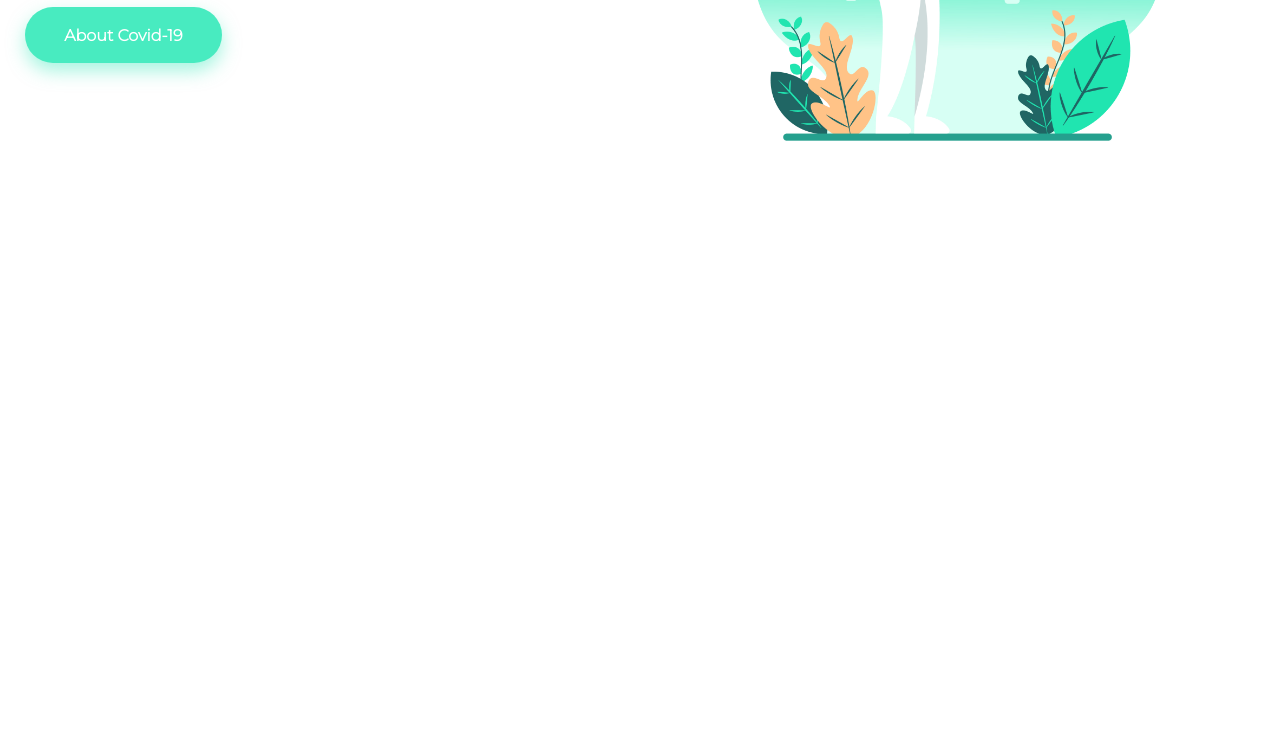
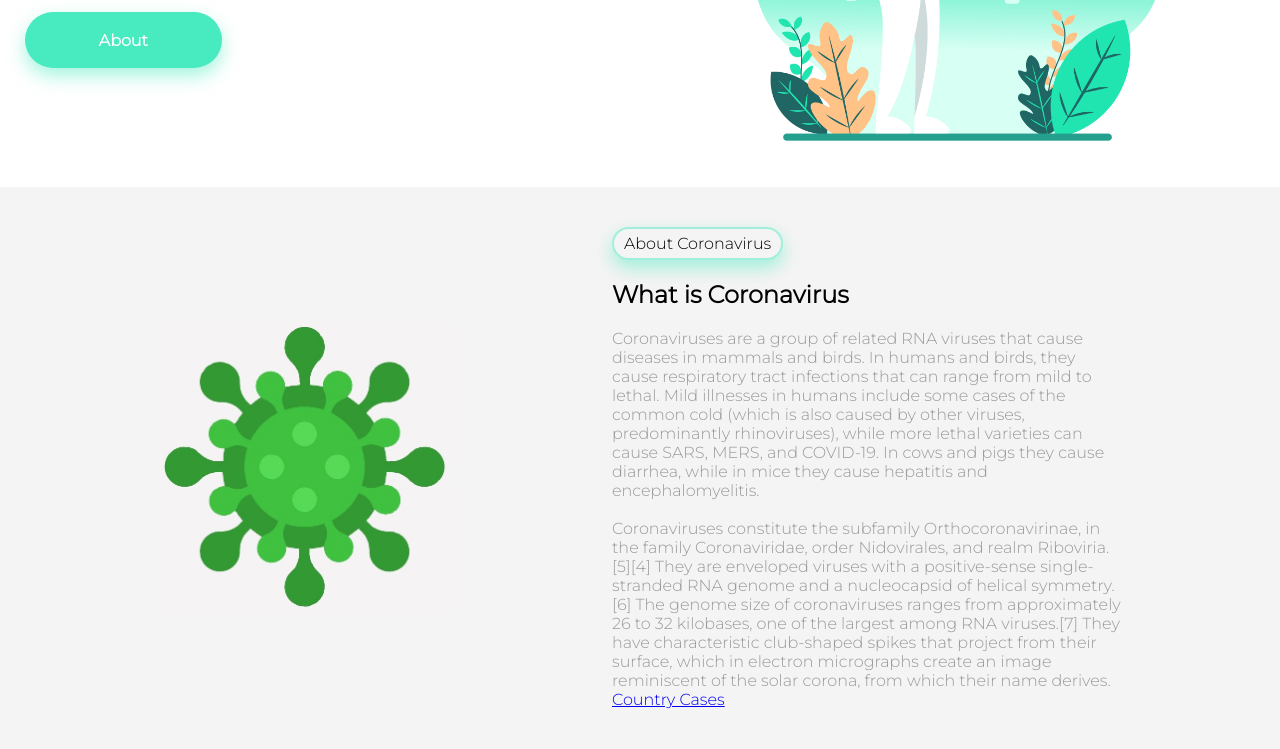
Before and after one commit to AdyPutra3234/corona-LandingPage, a website built with webpack: page src/index.html in a window 1280 px wide. Shown: the part 390-1139 px from the top of the page. Before the commit the page ends 800 px from the top, so only its background shows below. Built offline with nearby package versions, Linux system fonts and the light colour scheme.

Commit message:
add section about

```diff
--- /dev/null
+++ b/src/components/about/about.css
@@ -0,0 +1,13 @@
+#about {
+    height: max-content;
+    background-color: #F5F4F4;
+    display: flex;
+    align-items: center;
+    justify-content: space-evenly;
+    padding: 40px 0;
+}
+
+#about img {
+    width: 300px;
+    margin: 50px 0;
+}
--- /dev/null
+++ b/src/components/about/about.js
@@ -0,0 +1,26 @@
+import virusImg from '../../assets/virus.jpg';
+import './about.css';
+
+class About extends HTMLElement {
+
+    connectedCallback() {
+        this.render();
+    }
+
+    render() {
+        this.innerHTML = `
+        <div id="about">
+            <img src="${virusImg}" />
+            <div class="description-wrapper">
+                <p class="menu">About Coronavirus</p>
+                <h2 class="title">What is Coronavirus</h2>
+                <p class="description">Coronaviruses are a group of related RNA viruses that cause diseases in mammals and birds. In humans and birds, they cause respiratory tract infections that can range from mild to lethal. Mild illnesses in humans include some cases of the common cold (which is also caused by other viruses, predominantly rhinoviruses), while more lethal varieties can cause SARS, MERS, and COVID-19. In cows and pigs they cause diarrhea, while in mice they cause hepatitis and encephalomyelitis.</p>
+                </br>
+                <p class="description">Coronaviruses constitute the subfamily Orthocoronavirinae, in the family Coronaviridae, order Nidovirales, and realm Riboviria.[5][4] They are enveloped viruses with a positive-sense single-stranded RNA genome and a nucleocapsid of helical symmetry.[6] The genome size of coronaviruses ranges from approximately 26 to 32 kilobases, one of the largest among RNA viruses.[7] They have characteristic club-shaped spikes that project from their surface, which in electron micrographs create an image reminiscent of the solar corona, from which their name derives.</p>
+                <a href="#">Country Cases</a>
+            </div>
+        </div>`
+    }
+}
+
+customElements.define('section-about', About);
--- a/src/components/heroComp/heroComp.css
+++ b/src/components/heroComp/heroComp.css
@@ -1,7 +1,4 @@
-@import url('https://fonts.googleapis.com/css2?family=Montserrat:wght@300&display=swap');
-
 .hero {
-    height: 50%;
     display: flex;
     justify-content: space-between;
     align-items: center;
@@ -15,11 +12,11 @@
 
 .hero .text-banner {
     width: 40%;
-    font-family: 'Montserrat', sans-serif;
 }
 
 .hero .text-banner h1 {
     font-size: 4em;
+    font-weight: 200;
     margin: 0;
 }
 
@@ -32,13 +29,12 @@
     width: 40%;
     height: 3.5em;
     display: flex;
-    margin-top: 10px;
+    margin-top: 20px;
     border: none;
     box-shadow: 0 8px 18px rgba(78, 235, 194, 0.5);
     border-radius: 2em;
     background-color: #48ebc0;
     text-decoration: none;
-    transition: all 0.3s ease 0s;
 }
 
 .hero .text-banner a p {
--- a/src/components/heroComp/heroComp.js
+++ b/src/components/heroComp/heroComp.js
@@ -13,7 +13,7 @@ class HeroComp extends HTMLElement {
             <div class="text-banner">
                 <h1>Save <b>yourself</b> </br> Save the <b>world</b></h1>
                 <p>Coronavirus disease (COVID-19) is an infectious disease caused by a newly discovered coronavirus.</p>
-                <a href="#about"><p>About Covid-19</p></a>
+                <a href="#about"><p>About</p></a>
             </div>
             <img src="${heroImg}"/>
         </div>`;
--- a/src/components/navbar/navbar.js
+++ b/src/components/navbar/navbar.js
@@ -1,5 +1,5 @@
+import logo from '../../assets/coronavirus.png';
 import './navbar.css';
-import logo from '../../assets/coronavirus.png';
 
 class Navbar extends HTMLElement {
 
--- a/src/index.css
+++ b/src/index.css
@@ -1,5 +1,36 @@
+@import url('https://fonts.googleapis.com/css2?family=Montserrat:wght@300&display=swap');
+
 * {
     margin: 0;
     padding: 0;
     box-sizing: border-box;
 }
+
+body {
+    font-family: 'Montserrat', sans-serif;
+}
+
+.description-wrapper {
+    width: 40%;
+    display: flex;
+    flex-direction: column;
+    justify-content: space-evenly;
+}
+
+p.menu {
+    width: max-content;
+    text-align: center;
+    padding: 5px 10px;
+    box-shadow: 0 8px 18px rgba(78, 235, 194, 0.5);
+    border-radius: 2em;
+    border: solid 2px  rgba(78, 235, 194, 0.5) ;
+    margin-bottom: 10px;
+}
+
+h2.title {
+    margin: 10px 0 20px;
+}
+
+p.description {
+    color: #999999;
+}
--- a/src/index.html
+++ b/src/index.html
@@ -10,5 +10,8 @@
         <nav-bar></nav-bar>
         <hero-comp></hero-comp>
     </header>
+    <main>
+        <section-about></section-about>
+    </main>
 </body>
 </html>
--- a/src/index.js
+++ b/src/index.js
@@ -1,3 +1,5 @@
 import './components/navbar/navbar';
 import './components/heroComp/heroComp';
+import './components/about/about';
+
 import './index.css';
```
Also changed, not shown: src/assets/virus.jpg (added).
